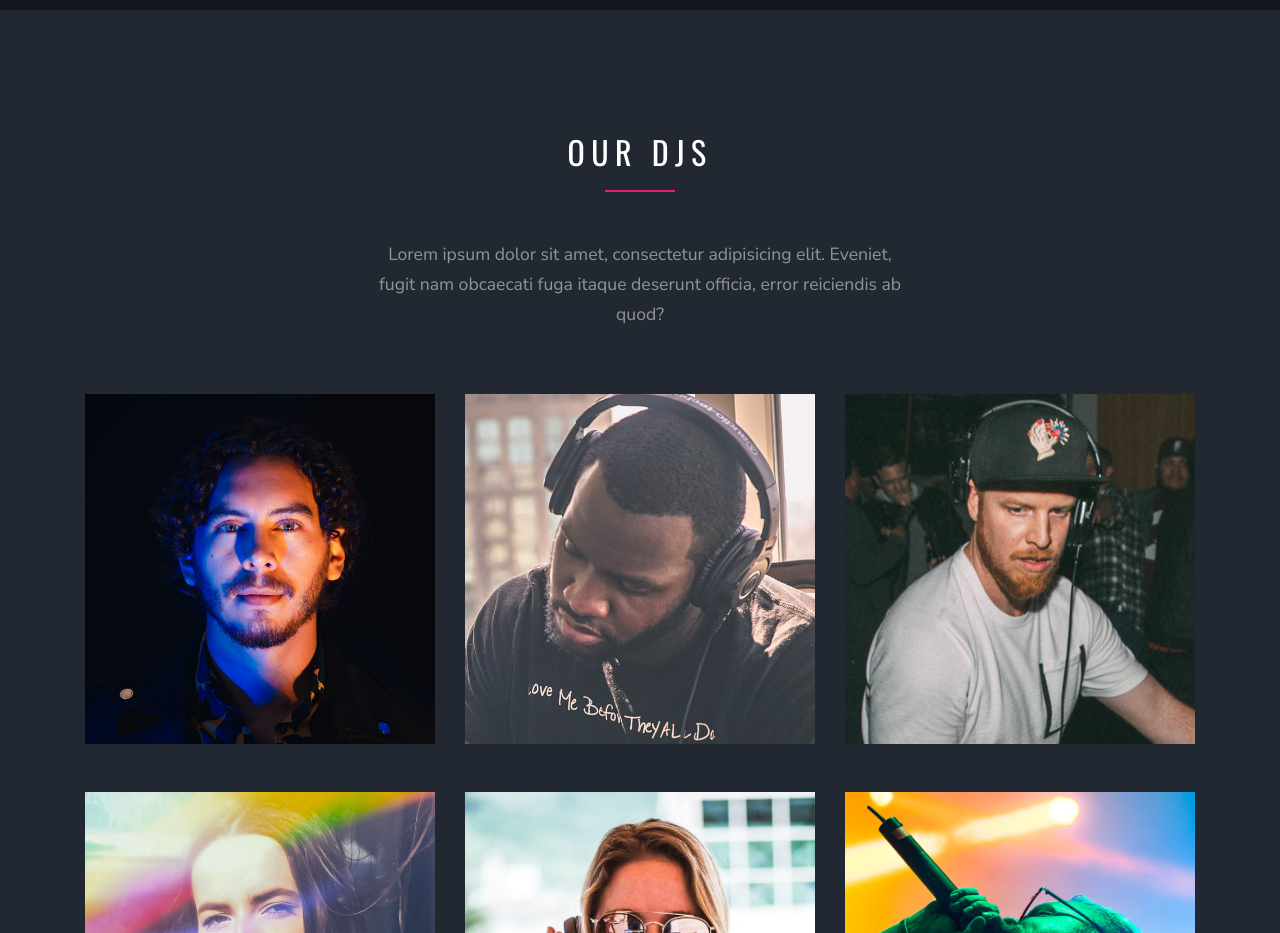
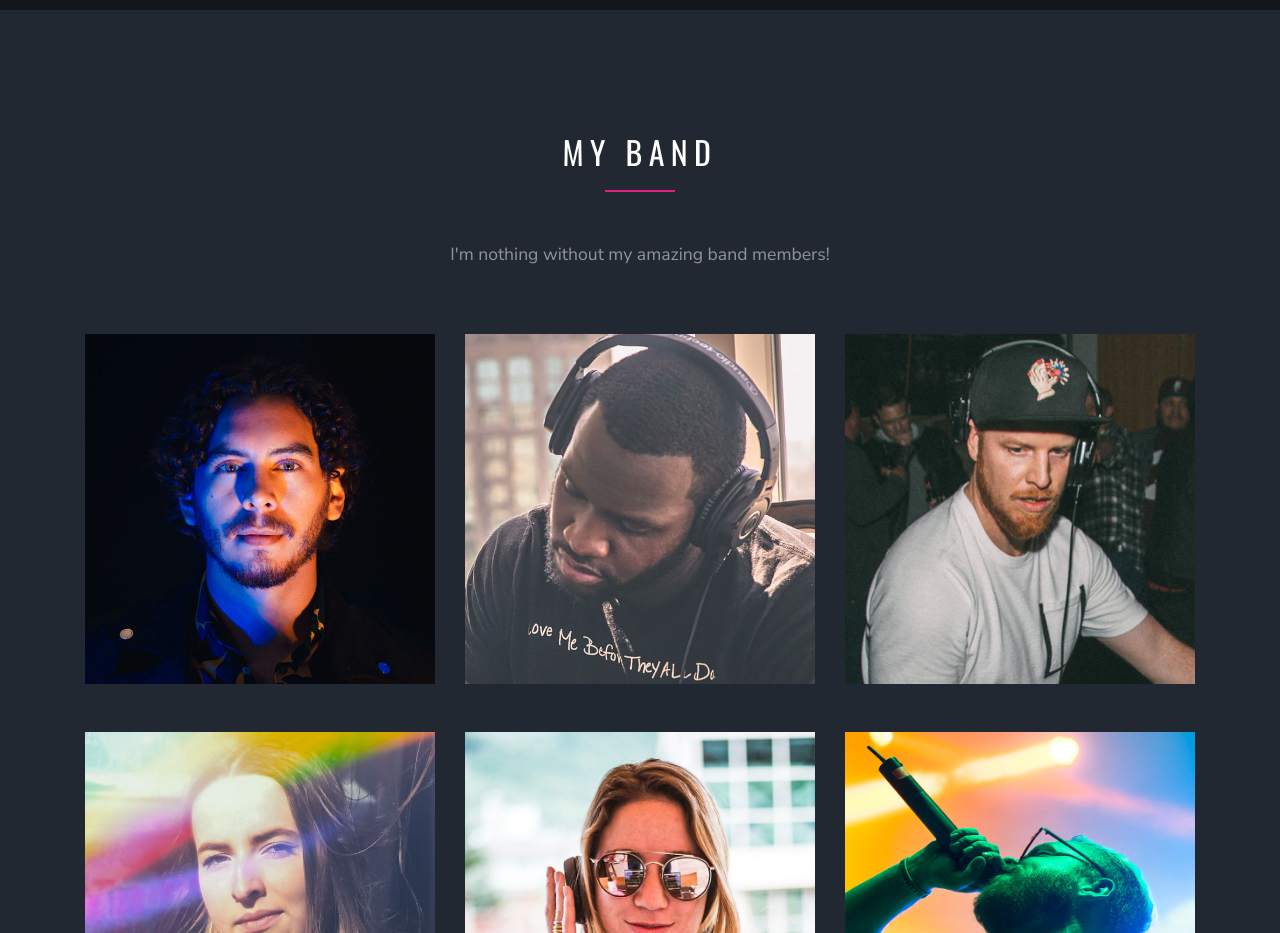
Before and after one commit to Hackbyrd/asiandrummerboy, a plain HTML site: page index.html in a window 1280 px wide. Shown: the part 3640-4573 px from the top of the page. Drawn offline with nearby package versions, Linux system fonts and the light colour scheme; files whose address does not match are found by name.

Commit message:
added more words

```diff
--- a/index.html
+++ b/index.html
@@ -275,8 +275,8 @@
       <div class="container" data-aos="fade-up">
         <div class="row">
           <div class="site-section-heading text-center mb-5 w-border col-md-6 mx-auto">
-            <h2 class="mb-5">Our DJs</h2>
-            <p>Lorem ipsum dolor sit amet, consectetur adipisicing elit. Eveniet, fugit nam obcaecati fuga itaque deserunt officia, error reiciendis ab quod?</p>
+            <h2 class="mb-5">My Band</h2>
+            <p>I'm nothing without my amazing band members!</p>
           </div>
         </div>
         <div class="row">
```
